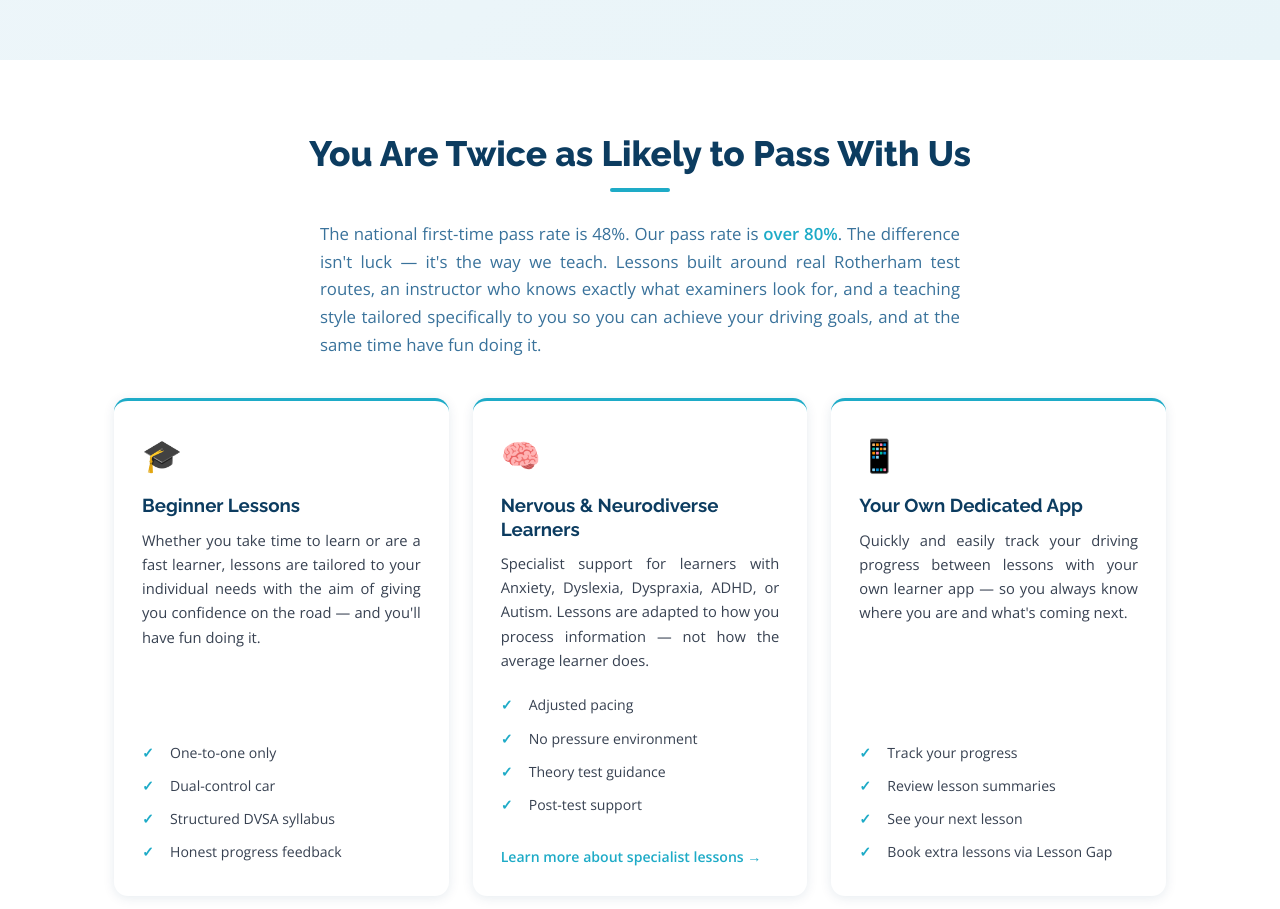
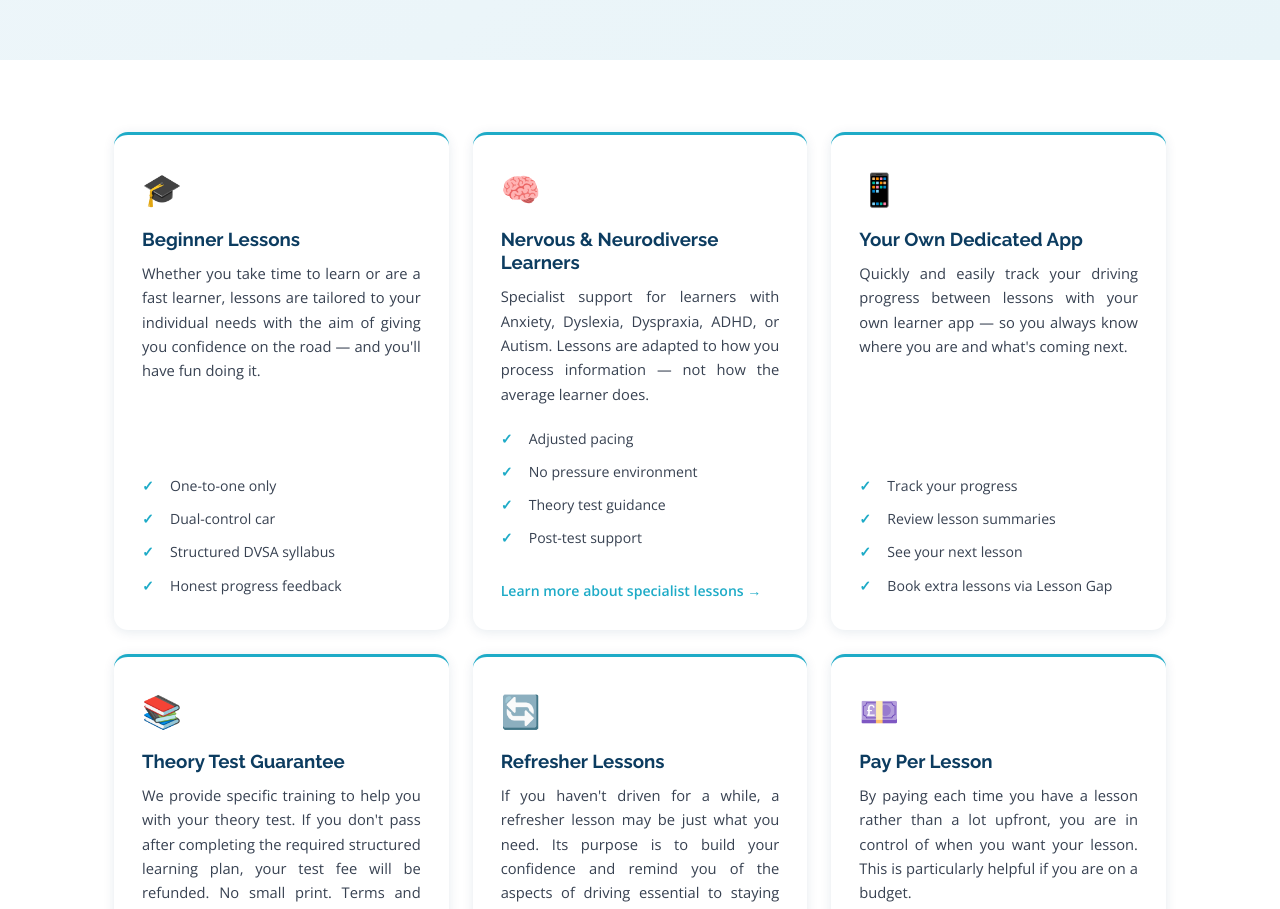
Before and after one commit to mikehinton-wq/mods-website, a React (Vite) app: page / in a window 1280 px wide. Shown: the part 1580-2489 px from the top of the page. Built offline with nearby package versions, Linux system fonts and the light colour scheme.

Commit message:
Update site

```diff
--- a/src/pages/Home.jsx
+++ b/src/pages/Home.jsx
@@ -320,13 +320,6 @@ export default function Home() {
       {/* ── SERVICES ─────────────────────────────────────────────── */}
       <section className="section">
         <div className="container">
-          <div className="text-center">
-            <h2 className="section-title">You Are Twice as Likely to Pass With Us</h2>
-            <div className="divider center" />
-            <p className="section-subtitle">
-              The national first-time pass rate is 48%. Our pass rate is <strong style={{ color: '#1EABC7' }}>over 80%</strong>. The difference isn't luck — it's the way we teach. Lessons built around real Rotherham test routes, an instructor who knows exactly what examiners look for, and a teaching style tailored specifically to you so you can achieve your driving goals, and at the same time have fun doing it.
-            </p>
-          </div>
           <div style={{ display: 'grid', gridTemplateColumns: 'repeat(auto-fit, minmax(300px, 1fr))', gap: 24 }}>
             {services.map(s => (
               <div key={s.title} className="card" style={{ borderTop: '3px solid var(--primary)', display: 'flex', flexDirection: 'column' }}>
```
